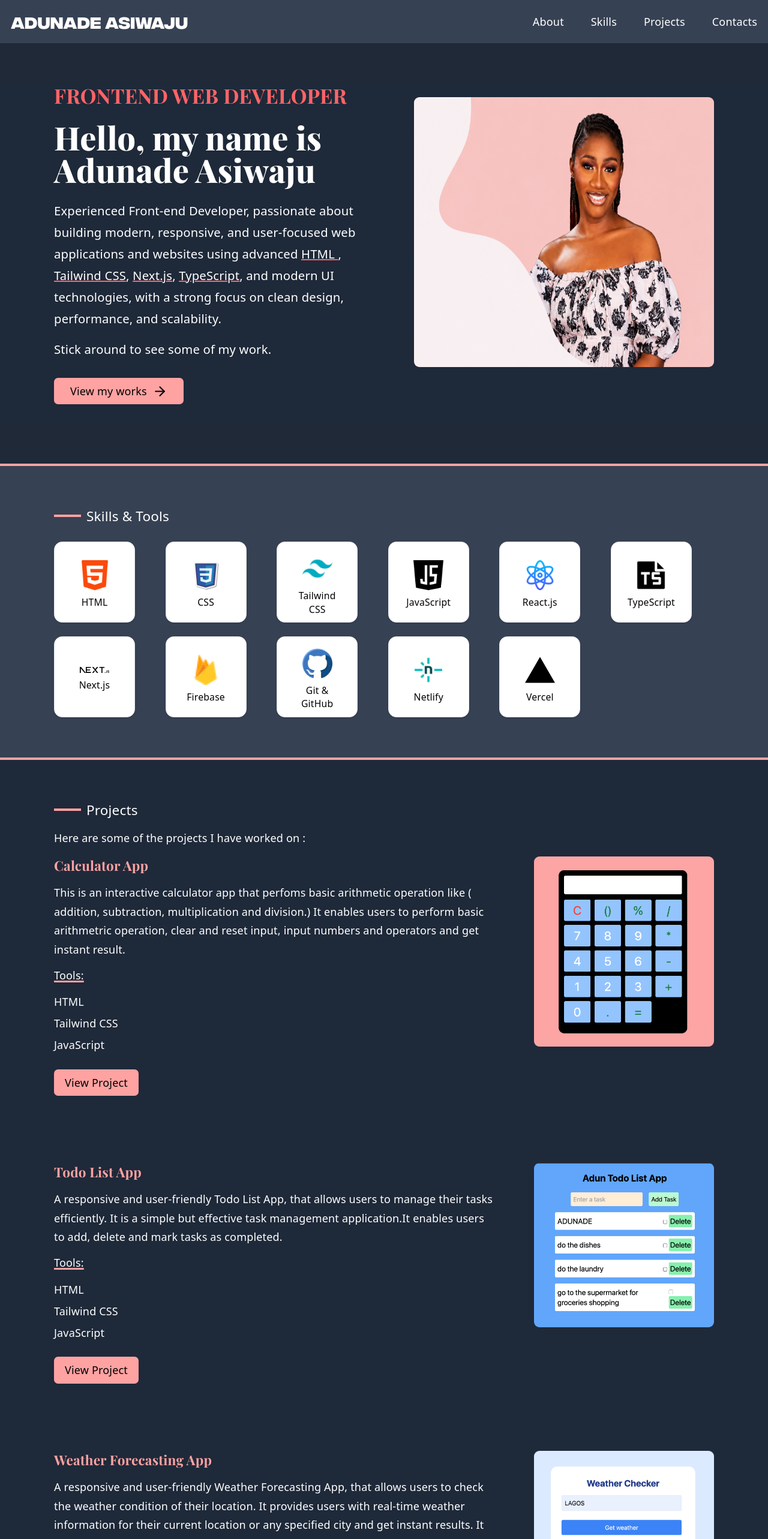
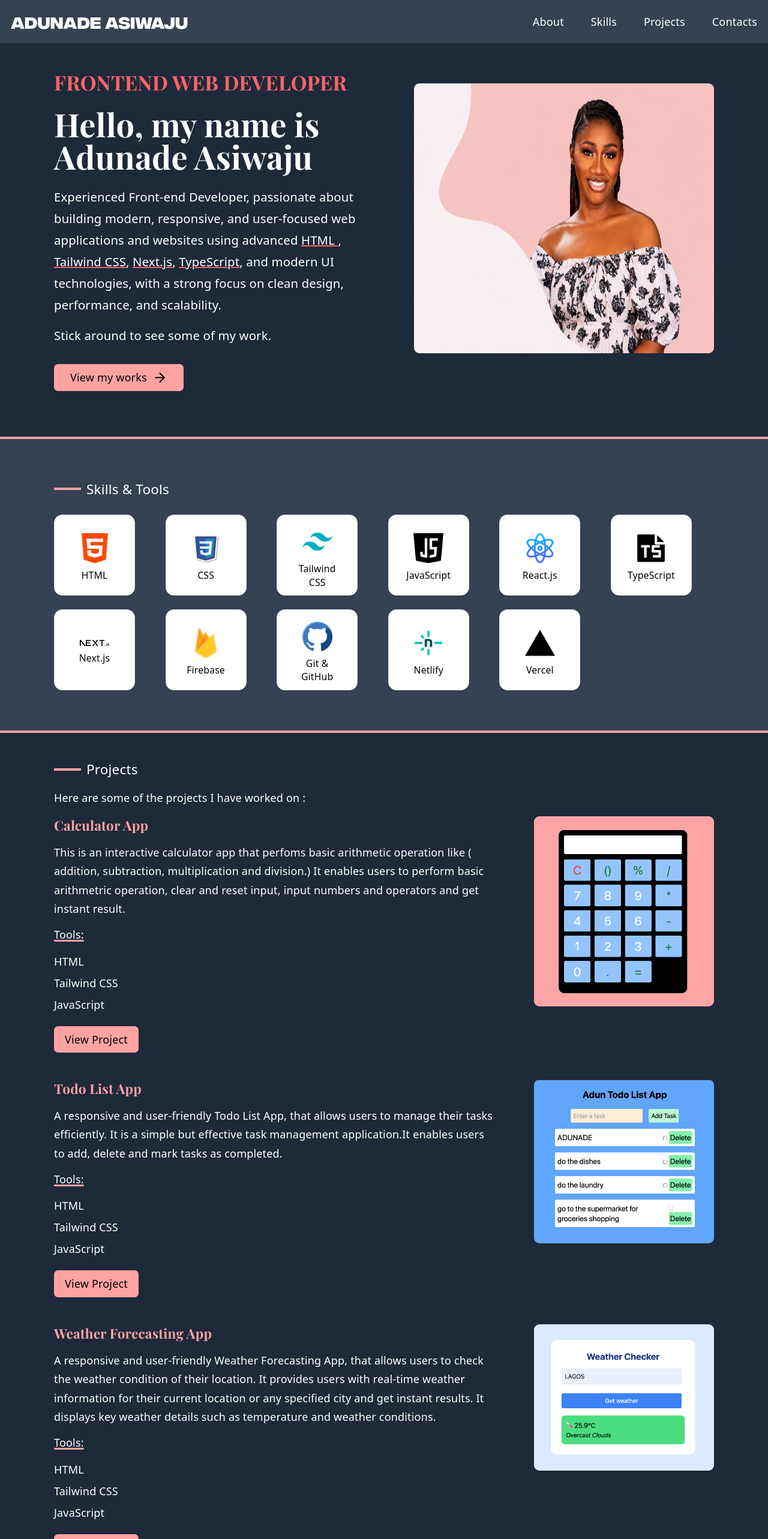
Before and after one commit to Asiwaju-Adunade/adunadeportfolio, a React (Vite) app: page / in a window 1280 px wide. Shown: the top 2566 px of the page at 60% size. Built offline with nearby package versions, Linux system fonts and the light colour scheme.

Commit message:
made some recent changes

```diff
--- a/src/components/about.jsx
+++ b/src/components/about.jsx
@@ -7,7 +7,7 @@ import {motion} from "framer-motion"
 export default function About() {
   return (
     <>
-    <div id="about" className=" my-15 bg-gray-800 px-6 md:px-20">
+    <div id="about" className=" my-10 bg-gray-800 px-6 md:px-20">
       <div className="text-white md:flex-row flex flex-col  ">
 
         {/* TEXT SECTION */}
@@ -22,7 +22,7 @@ export default function About() {
             FRONTEND WEB DEVELOPER
           </h1>
 
-          <h1 className="font-extrabold my-5 font-playfair text-4xl  md:text-5xl">
+          <h1 className="font-bold my-5 font-playfair text-3xl  md:text-5xl">
             Hello, my name is Adunade Asiwaju
           </h1>
 
--- a/src/components/projects.jsx
+++ b/src/components/projects.jsx
@@ -60,7 +60,7 @@ export default function Projects() {
 ];
   return (
     <>
-    <div id="projects" className="w-full bg-gray-800 text-white py-15">
+    <div id="projects" className="w-full bg-gray-800 text-white mt-10">
       <div className="mx-auto px-6 md:px-20">
         <div className="flex items-center gap-2">
           <hr className="border-red-300 border-2 w-10" />
@@ -76,7 +76,7 @@ export default function Projects() {
            whileInView={{ y: 0, opacity: 1 }}
            transition={{ duration: 0.8, delay: index * 0.05 }}
            viewport={{once: true, amount: 0.2 }}
-           className="mb-20"
+           className="mb-10"
         >
           <div className="flex md:flex-row flex-col justify-between gap-10">
 
@@ -103,7 +103,7 @@ export default function Projects() {
              {/* view project button  */}
             <a
              href={project.link}
-             className="bg-red-300 hover:bg-red-400 cursor-pointer text-black px-4 py-2 my-5 rounded-md inline-block font-medium transition-colors"
+             className="bg-red-300 hover:bg-red-400 cursor-pointer text-black px-4 mt-4 py-2 rounded-md inline-block font-medium transition-colors"
             >
               View Project
             </a>
```
Also changed, not shown: public/svgs/stopwatch.png.
